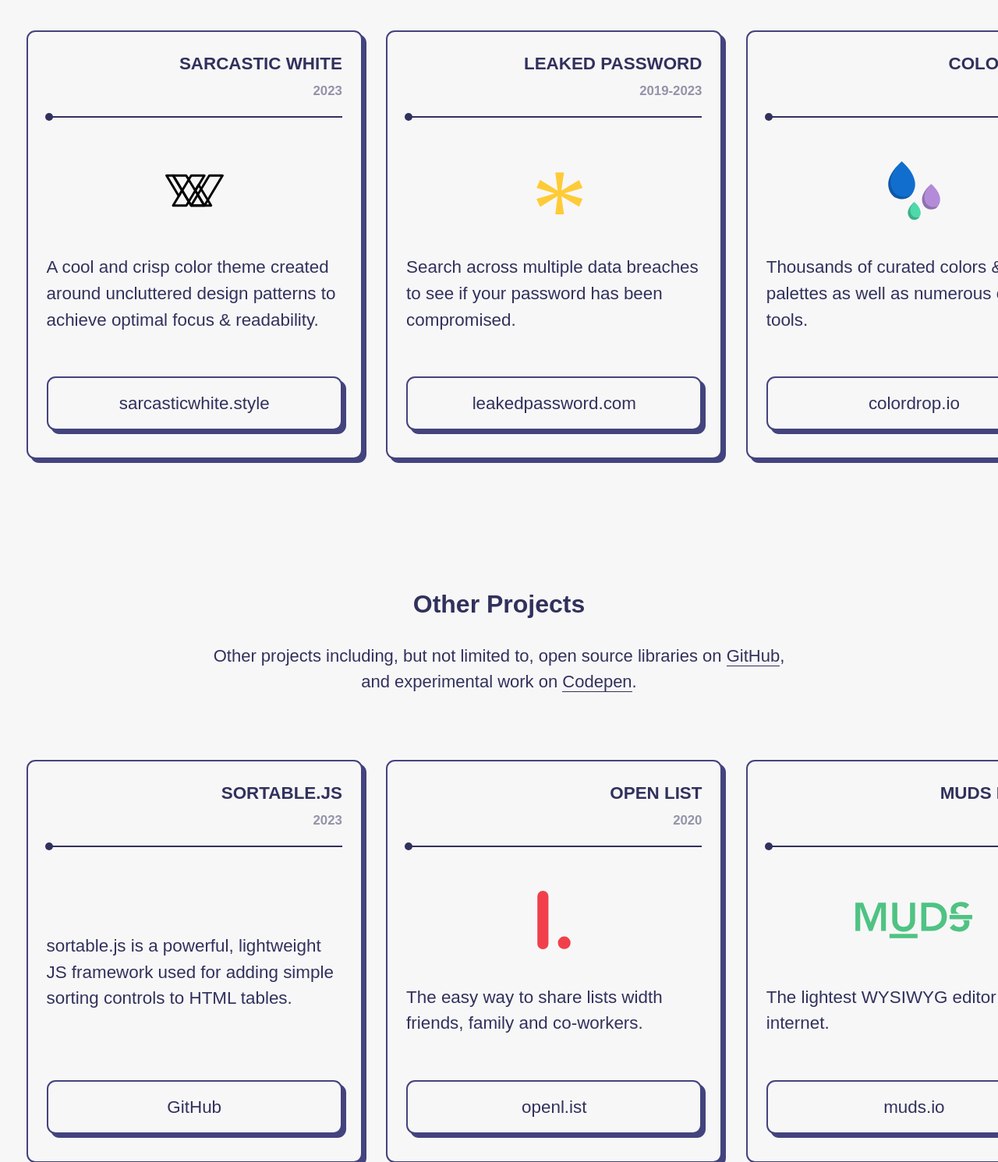
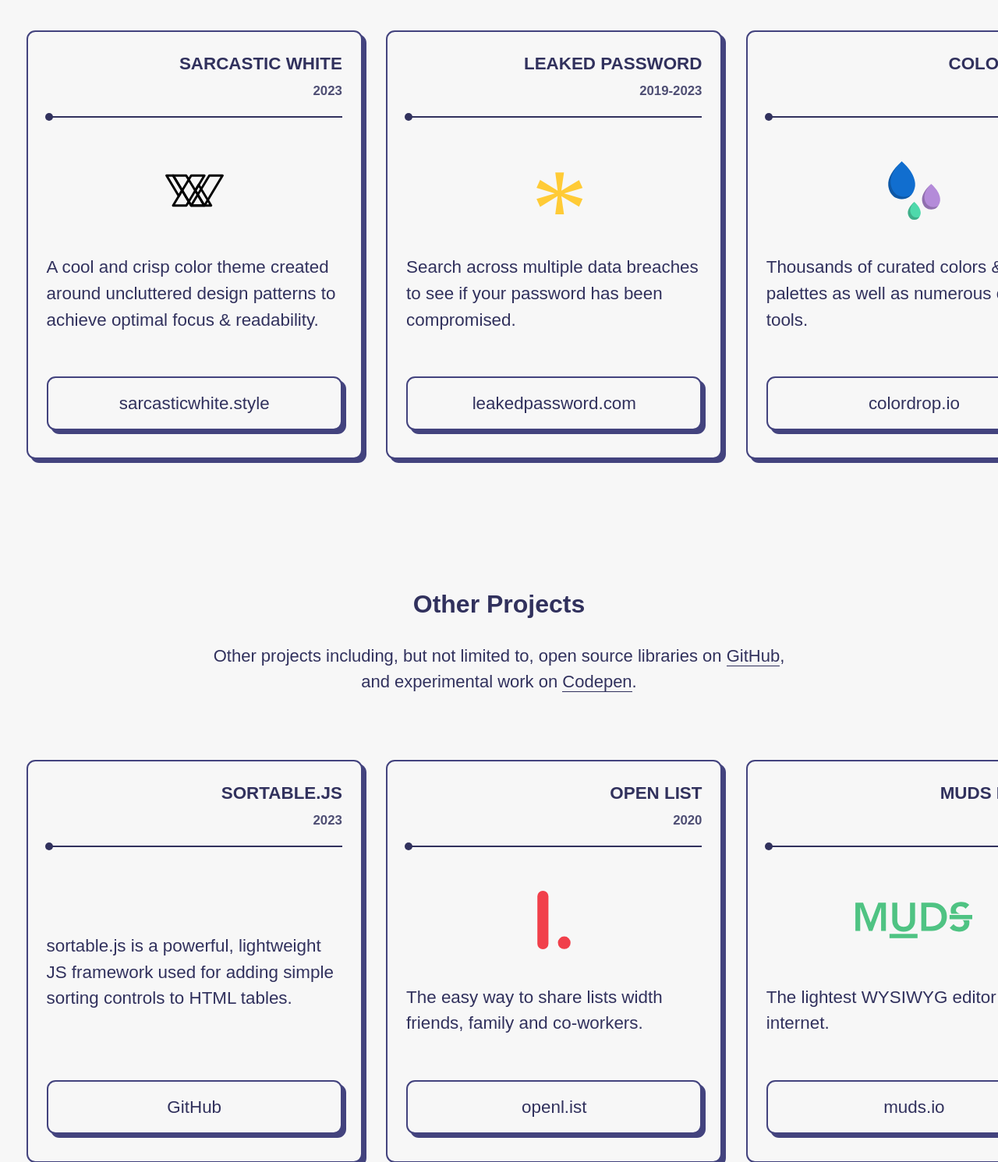
Before and after one commit to triss90/triss.dev, a PHP site: page /index.php in a window 1280 px wide. Shown: the part 966-2457 px from the top of the page at 78% size. Run offline with PHP 8.4, Linux system fonts and the light colour scheme.

Commit message:
Update dates for accessibility

```diff
--- a/assets/css/_component_gallery.scss
+++ b/assets/css/_component_gallery.scss
@@ -208,7 +208,7 @@ section#work {
 					border-radius: 50%;
 				}
 				small {
-					opacity: 0.5;
+					opacity: 0.85;
 					font-size: 0.75rem;
 				}
 			}
--- a/assets/css/app.css
+++ b/assets/css/app.css
@@ -693,7 +693,7 @@ section#work .work-items .work-item .work-item-title:before {
   border-radius: 50%;
 }
 section#work .work-items .work-item .work-item-title small {
-  opacity: 0.5;
+  opacity: 0.85;
   font-size: 0.75rem;
 }
 section#work .work-items .work-item .work-item-description {
```
Also changed, not shown: 1 other file.
